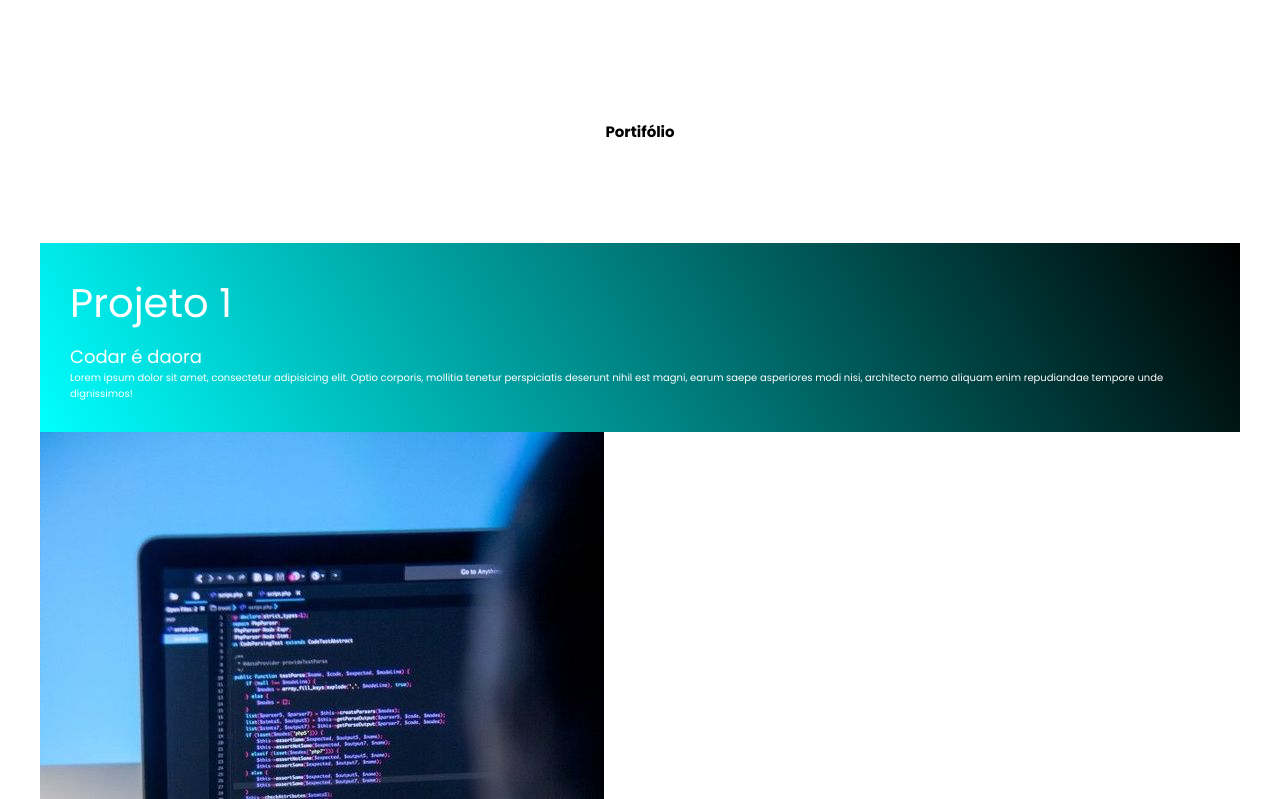
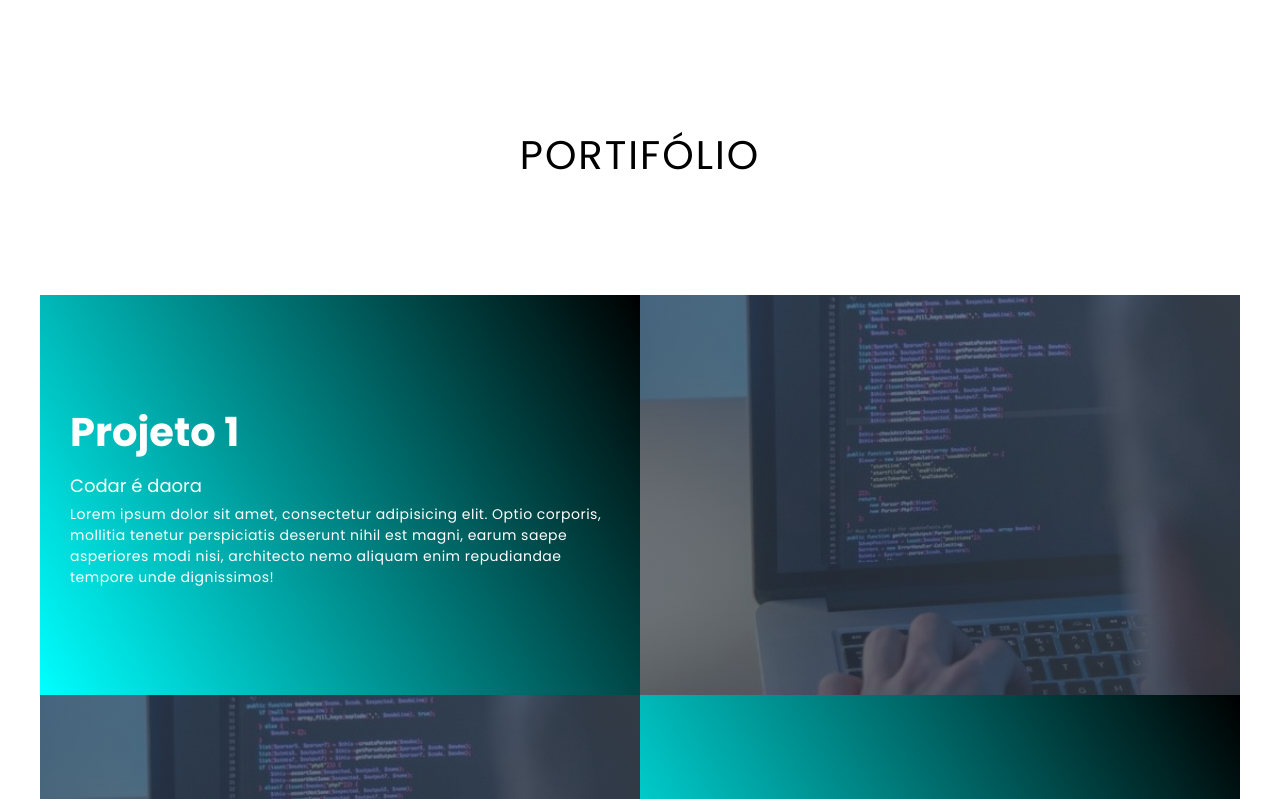
Before and after one commit to gifreitass/startse, a plain HTML site: page index.html in a window 1280 px wide. Shown: the part 880-1679 px from the top of the page. Drawn offline with Linux system fonts and the light colour scheme.

Commit message:
Segundo commit com HTML e CSS

```diff
--- a/index.html
+++ b/index.html
@@ -16,7 +16,7 @@
                 <h1>Olá Mundo,<span></span></h1>
                 <h1>meu nome é<span></span></h1>
                 <h1>Giovanna<span></span></h1>
-                <a href="#" type="button" class="cta">Portifólio</a>
+                <a href="#portfolio" type="button" class="cta">Portifólio</a>
             </div>
         </div>
     </section>
@@ -27,7 +27,7 @@
                 <h1 class="section-title"><span>Portifólio</span></h1>
             </div>
             <div class="all-projects">
-                <div class="project-items">
+                <div class="project-item">
                     <div class="project-info">
                         <h1>Projeto 1</h1>
                         <h2>Codar é daora</h2>
@@ -39,7 +39,7 @@
                         <img src="img-2.jpg" alt="img">
                     </div>
                 </div>
-                <div class="project-items">
+                <div class="project-item">
                     <div class="project-info">
                         <h1>Projeto 2</h1>
                         <h2>Codar é vida</h2>
@@ -51,7 +51,7 @@
                         <img src="img-2.jpg" alt="img">
                     </div>
                 </div>
-                <div class="project-items">
+                <div class="project-item">
                     <div class="project-info">
                         <h1>Projeto 3</h1>
                         <h2>Codar é top</h2>
@@ -63,7 +63,7 @@
                         <img src="img-2.jpg" alt="img">
                     </div>
                 </div>
-                <div class="project-items">
+                <div class="project-item">
                     <div class="project-info">
                         <h1>Projeto 4</h1>
                         <h2>Codar é lindo</h2>
--- a/style.css
+++ b/style.css
@@ -16,12 +16,37 @@ a {
     text-decoration: none;
 }
 
+img {
+    height: 100%;
+    width: 100%;
+    object-fit: cover;
+}
+
+p {
+    font-size: 1.4rem;
+    margin-top: 5px;
+    line-height: 2,5rem;
+    font-weight: 200;
+    letter-spacing: 0.05rem;
+}
+
 .container {
     min-height: 100vh;
     width: 100%;
     display: flex;
     align-items: center;
     justify-content: center;
+}
+
+.section-title {
+    font-size: 4rem;
+    font-weight: 500;
+    color: black;
+    margin-bottom: 10px;
+    margin-top: 5px;
+    text-transform: uppercase;
+    letter-spacing: 0.2rem;
+    text-align: center;
 }
 
 /*Seção de apresentação*/
@@ -41,15 +66,15 @@ a {
     animation-delay: 1.5s;
 }
 
-#presentation h1:nth-child(1){
+#presentation h1:nth-child(1) {
     animation-delay: .8s;
 }
 
-#presentation h1:nth-child(2){
+#presentation h1:nth-child(2) {
     animation-delay: 1.8s;
 }
 
-#presentation h1:nth-child(3){
+#presentation h1:nth-child(3) {
     animation: text_reveal_name .5s ease forwards;
     animation-delay: 2.8s;
 }
@@ -85,15 +110,15 @@ a {
     background-color: aqua;
 }
 
-#presentation h1:nth-child(1) span{
+#presentation h1:nth-child(1) span {
     animation-delay: .5s;
 }
 
-#presentation h1:nth-child(2) span{
+#presentation h1:nth-child(2) span {
     animation-delay: 1.5s;
 }
 
-#presentation h1:nth-child(3) span{
+#presentation h1:nth-child(3) span {
     animation-delay: 2.5s;
 }
 
@@ -111,25 +136,25 @@ a {
 
 /*Seção de Portifólio*/
 
-#portfolio .portfolio{
+#portfolio .portfolio {
     flex-direction: column;
     max-width: 1200px;
     margin: 0 auto;
     padding: 100px 0;
 }
 
-#portfolio .portfolio-header h1{
+#portfolio .portfolio-header h1 {
     margin-bottom: 50px;
 }
 
-#portfolio .all-projects{
+#portfolio .all-projects {
     display: flex;
     align-items: center;
     justify-content: center;
     flex-direction: column;
 }
 
-#portfolio .project-item{
+#portfolio .project-item {
     display: flex;
     align-items: center;
     justify-content: center;
@@ -140,7 +165,7 @@ a {
     border-radius: 10px;
 }
 
-#portfolio .project-info{
+#portfolio .project-info {
     padding: 30px;
     flex-basis: 50%;
     height: 100%;
@@ -152,35 +177,59 @@ a {
     color: white;
 }
 
-#portfolio .project-info h1{
+#portfolio .project-info h1 {
     font-size: 4rem;
-    font-weight: 500;
+    font-weight: 500px;
 }
 
-#portfolio .project-info h2{
+#portfolio .project-info h2 {
     font-size: 1.8rem;
     font-weight: 500;
     margin-top: 10px;
 }
 
-#portfolio .project-img{}
+#portfolio .project-img {
+    flex-basis: 50%;
+    height: 300px;
+    overflow: hidden;
+    position: relative;
+}
+
+#portfolio .project-img:after {
+    content: '';
+    position: absolute;
+    left: 0;
+    top: 0;
+    height: 100%;
+    width: 100%;
+    background-image: linear-gradient(60deg, #29323c 0%, #485563 100%);
+    opacity: 0.7;
+}
+
+#portfolio .project-img img {
+    transition: 0.5s ease transform;
+}
+
+#portfolio .project-item:hover .project-img img {
+    transform: scale(1.1);
+}
 
 /*Keyframes*/
 
-@keyframes text_reveal{
+@keyframes text_reveal {
     100%{
         color: white;
     }
 }
 
-@keyframes text_reveal_name{
+@keyframes text_reveal_name {
     100%{
         color: aqua;
         font-weight: 500px;
     }
 }
 
-@keyframes text_reveal_box{
+@keyframes text_reveal_box {
     50% {
         width: 100%;
         left: 0;
@@ -190,3 +239,24 @@ a {
         left: 100%;
     }
 }
+
+/*Media Query*/
+
+@media only screen and (min-width: 768px) {
+    #portfolio .project-item {
+        flex-direction: row;
+        height: 400px;
+        margin: 0;
+        width: 100%;
+        border-radius: 0;
+    }
+    #portfolio .all-projects .project-info {
+        height: 100%;
+    }
+    #portfolio .all-projects .project-img {
+        height: 100%;
+    }
+    #portfolio .project-item:nth-child(even) {
+        flex-direction: row-reverse;
+    }
+}
```
